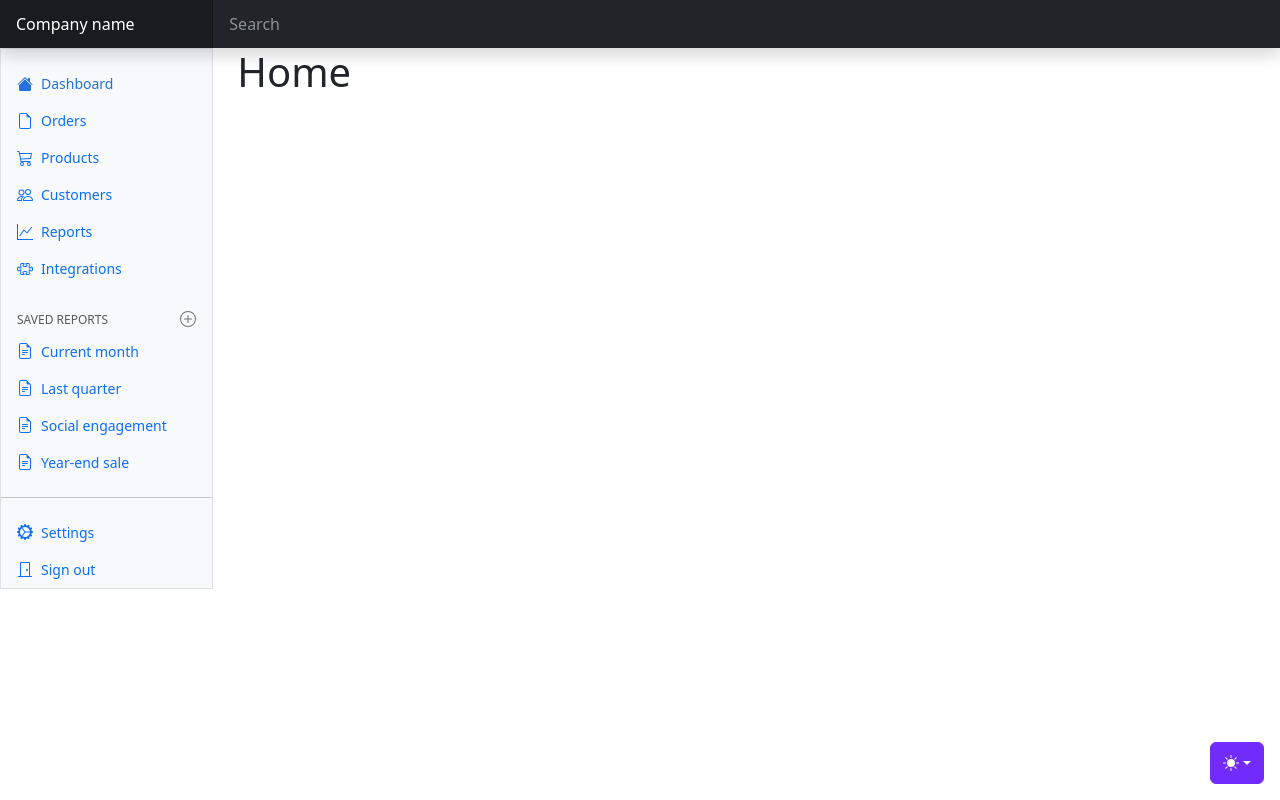
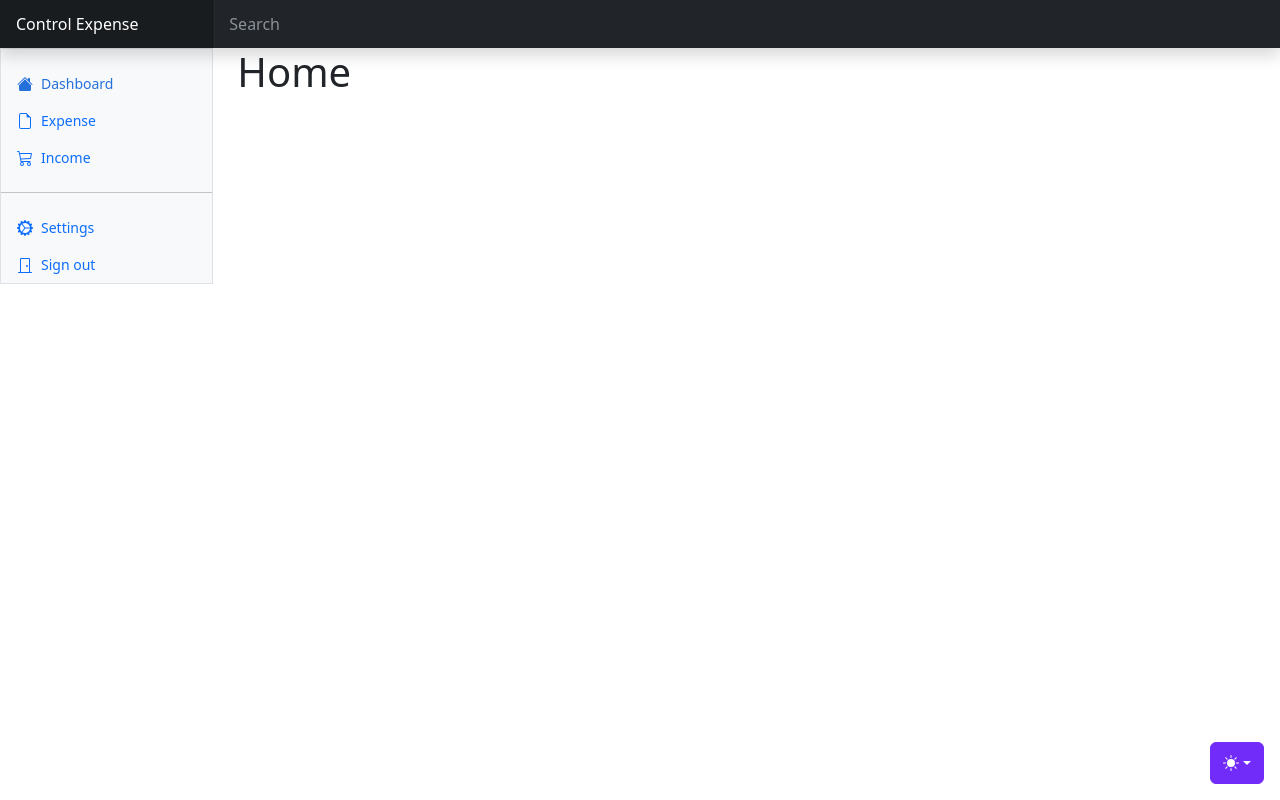
Before and after one commit to HeitorLouzeiro/django-expense-control, a Django app: template expense/templates/expense/pages/home.html in a window 1280 px wide. Run offline with Django 3.2, Linux system fonts and the light colour scheme; the template is opened without the code that fills it, so the values that code supplies are empty.

Commit message:
Home template.

```diff
--- a/templates/base.html
+++ b/templates/base.html
@@ -64,10 +64,6 @@
     </div>
 
     <svg xmlns="http://www.w3.org/2000/svg" style="display: none;">
-      <symbol id="calendar3" viewBox="0 0 16 16">
-        <path d="M14 0H2a2 2 0 0 0-2 2v12a2 2 0 0 0 2 2h12a2 2 0 0 0 2-2V2a2 2 0 0 0-2-2zM1 3.857C1 3.384 1.448 3 2 3h12c.552 0 1 .384 1 .857v10.286c0 .473-.448.857-1 .857H2c-.552 0-1-.384-1-.857V3.857z" />
-        <path d="M6.5 7a1 1 0 1 0 0-2 1 1 0 0 0 0 2zm3 0a1 1 0 1 0 0-2 1 1 0 0 0 0 2zm3 0a1 1 0 1 0 0-2 1 1 0 0 0 0 2zm-9 3a1 1 0 1 0 0-2 1 1 0 0 0 0 2zm3 0a1 1 0 1 0 0-2 1 1 0 0 0 0 2zm3 0a1 1 0 1 0 0-2 1 1 0 0 0 0 2zm3 0a1 1 0 1 0 0-2 1 1 0 0 0 0 2zm-9 3a1 1 0 1 0 0-2 1 1 0 0 0 0 2zm3 0a1 1 0 1 0 0-2 1 1 0 0 0 0 2zm3 0a1 1 0 1 0 0-2 1 1 0 0 0 0 2z" />
-      </symbol>
       <symbol id="cart" viewBox="0 0 16 16">
         <path d="M0 1.5A.5.5 0 0 1 .5 1H2a.5.5 0 0 1 .485.379L2.89 3H14.5a.5.5 0 0 1 .49.598l-1 5a.5.5 0 0 1-.465.401l-9.397.472L4.415 11H13a.5.5 0 0 1 0 1H4a.5.5 0 0 1-.491-.408L2.01 3.607 1.61 2H.5a.5.5 0 0 1-.5-.5zM3.102 4l.84 4.479 9.144-.459L13.89 4H3.102zM5 12a2 2 0 1 0 0 4 2 2 0 0 0 0-4zm7 0a2 2 0 1 0 0 4 2 2 0 0 0 0-4zm-7 1a1 1 0 1 1 0 2 1 1 0 0 1 0-2zm7 0a1 1 0 1 1 0 2 1 1 0 0 1 0-2z" />
       </symbol>
--- a/templates/partials/_header.html
+++ b/templates/partials/_header.html
@@ -1,5 +1,5 @@
 <header class="navbar sticky-top bg-dark flex-md-nowrap p-0 shadow" data-bs-theme="dark">
-    <a class="navbar-brand col-md-3 col-lg-2 me-0 px-3 fs-6 text-white" href="#">Company name</a>
+    <a class="navbar-brand col-md-3 col-lg-2 me-0 px-3 fs-6 text-white" href="#">Control Expense</a>
 
     <ul class="navbar-nav flex-row d-md-none">
       <li class="nav-item text-nowrap">
--- a/templates/partials/_navbar.html
+++ b/templates/partials/_navbar.html
@@ -1,7 +1,7 @@
 <div class="sidebar border border-right col-md-3 col-lg-2 p-0 bg-body-tertiary">
     <div class="offcanvas-lg offcanvas-end bg-body-tertiary" tabindex="-1" id="sidebarMenu" aria-labelledby="sidebarMenuLabel">
       <div class="offcanvas-header">
-        <h5 class="offcanvas-title" id="sidebarMenuLabel">Company name</h5>
+        <h5 class="offcanvas-title" id="sidebarMenuLabel">Control Expense</h5>
         <button type="button" class="btn-close" data-bs-dismiss="offcanvas" data-bs-target="#sidebarMenu" aria-label="Close"></button>
       </div>
       <div class="offcanvas-body d-md-flex flex-column p-0 pt-lg-3 overflow-y-auto">
@@ -17,77 +17,16 @@
             <a class="nav-link d-flex align-items-center gap-2" href="#">
               <svg class="bi">
                 <use xlink:href="#file-earmark" />
-              </svg>Orders
+              </svg>Expense
             </a>
           </li>
           <li class="nav-item">
             <a class="nav-link d-flex align-items-center gap-2" href="#">
               <svg class="bi">
                 <use xlink:href="#cart" />
-              </svg>Products
+              </svg>Income
             </a>
           </li>
-          <li class="nav-item">
-            <a class="nav-link d-flex align-items-center gap-2" href="#">
-              <svg class="bi">
-                <use xlink:href="#people" />
-              </svg>Customers
-            </a>
-          </li>
-          <li class="nav-item">
-            <a class="nav-link d-flex align-items-center gap-2" href="#">
-              <svg class="bi">
-                <use xlink:href="#graph-up" />
-              </svg>Reports
-            </a>
-          </li>
-          <li class="nav-item">
-            <a class="nav-link d-flex align-items-center gap-2" href="#">
-              <svg class="bi">
-                <use xlink:href="#puzzle" />
-              </svg>Integrations
-            </a>
-          </li>
-        </ul>
-
-        <h6 class="sidebar-heading d-flex justify-content-between align-items-center px-3 mt-4 mb-1 text-body-secondary text-uppercase">
-          <span>Saved reports</span>
-          <a class="link-secondary" href="#" aria-label="Add a new report">
-            <svg class="bi">
-              <use xlink:href="#plus-circle" />
-            </svg>
-          </a>
-        </h6>
-        <ul class="nav flex-column mb-auto">
-          <li class="nav-item">
-            <a class="nav-link d-flex align-items-center gap-2" href="#">
-              <svg class="bi">
-                <use xlink:href="#file-earmark-text" />
-              </svg>Current month
-            </a>
-          </li>
-          <li class="nav-item">
-            <a class="nav-link d-flex align-items-center gap-2" href="#">
-              <svg class="bi">
-                <use xlink:href="#file-earmark-text" />
-              </svg>Last quarter
-            </a>
-          </li>
-          <li class="nav-item">
-            <a class="nav-link d-flex align-items-center gap-2" href="#">
-              <svg class="bi">
-                <use xlink:href="#file-earmark-text" />
-              </svg>Social engagement
-            </a>
-          </li>
-          <li class="nav-item">
-            <a class="nav-link d-flex align-items-center gap-2" href="#">
-              <svg class="bi">
-                <use xlink:href="#file-earmark-text" />
-              </svg>Year-end sale
-            </a>
-          </li>
-        </ul>
 
         <hr class="my-3" />
 
```
